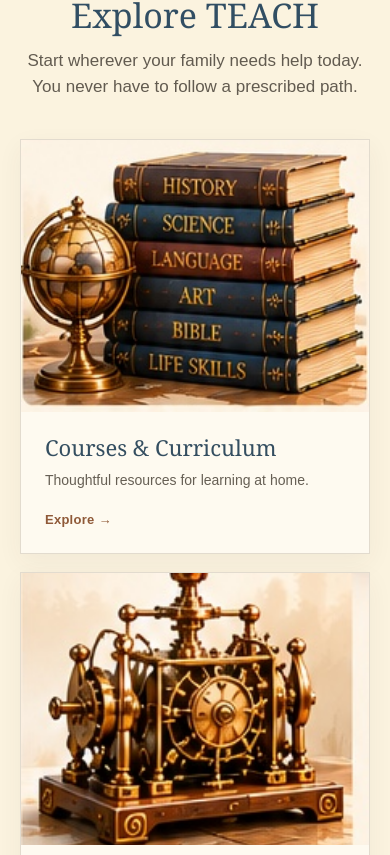
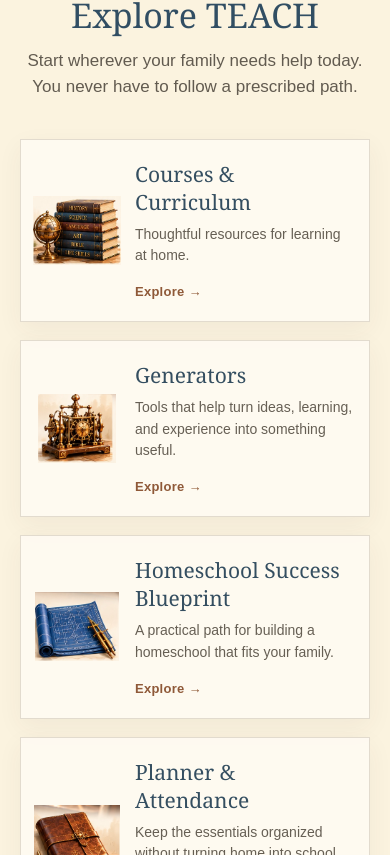
Before and after one commit to JPhoenix-9/TEACH, a Next.js app: page / in a window 390 px wide. Shown: the part 1049-1904 px from the top of the page. Built offline with nearby package versions, Linux system fonts and the light colour scheme.

Commit message:
Make homepage destination illustrations compact and responsive

```diff
--- a/app/globals.css
+++ b/app/globals.css
@@ -44,11 +44,11 @@ a { color: inherit; text-decoration: none; }
 .section-heading > span,.eyebrow { font-family:Arial,Helvetica,sans-serif; font-size:12px; font-weight:700; letter-spacing:.16em; color:#8d6749; }
 .section-heading h2,.guidance-card h2 { margin:8px 0 10px; color:#314e63; font-size:clamp(34px,3.4vw,49px); font-weight:400; }
 .section-heading p { margin:0; font-family:Arial,Helvetica,sans-serif; color:#625b50; font-size:17px; line-height:1.55; }
-.destination-grid { max-width:1240px; margin:0 auto; display:grid; grid-template-columns:repeat(4,minmax(0,1fr)); gap:18px; }
-.destination-card { overflow:hidden; min-height:365px; background:rgba(255,252,244,.82); border:1px solid rgba(128,110,81,.22); box-shadow:0 8px 24px rgba(74,63,47,.055); transition:transform .18s ease,box-shadow .18s ease; }
+.destination-grid { max-width:1080px; margin:0 auto; display:grid; grid-template-columns:repeat(4,minmax(0,1fr)); gap:18px; }
+.destination-card { overflow:hidden; min-height:310px; background:rgba(255,252,244,.82); border:1px solid rgba(128,110,81,.22); box-shadow:0 8px 24px rgba(74,63,47,.055); transition:transform .18s ease,box-shadow .18s ease; }
 .destination-card:hover { transform:translateY(-3px); box-shadow:0 11px 27px rgba(74,63,47,.09); }
-.destination-image { display:block; width:100%; height:180px; object-fit:cover; object-position:center; }
-.destination-card-copy { padding:20px 24px 24px; }
+.destination-image { display:block; width:160px; max-width:calc(100% - 32px); height:125px; margin:18px auto 0; object-fit:contain; object-position:center; }
+.destination-card-copy { padding:18px 20px 22px; }
 .destination-card h3 { margin:0 0 8px; color:#344e60; font-size:22px; font-weight:400; }
 .destination-card p { margin:0 0 16px; font-family:Arial,Helvetica,sans-serif; color:#665f54; font-size:14px; line-height:1.55; }
 .destination-link,.guidance-card a { font-family:Arial,Helvetica,sans-serif; color:#8f5938; font-size:13px; font-weight:700; letter-spacing:.02em; }
@@ -64,4 +64,4 @@ a { color: inherit; text-decoration: none; }
 
 @media (max-width:1280px) { .home-hero { height:560px; } .hero-art { background-size:auto 108%; background-position:right 84%; } .hero-copy { width:61%; padding:50px 0 0 5vw; } .hero-copy h1 { font-size:clamp(45px,4.8vw,59px); } }
 @media (max-width:1100px) { .header-inner { align-items:flex-start; flex-direction:column; gap:12px; } .header-actions { width:100%; } .primary-nav,.account-nav { justify-content:flex-start; flex-wrap:wrap; } .home-hero { height:540px; } .hero-art { background-size:auto 104%; background-position:right 86%; } .hero-copy { width:65%; padding:46px 0 0 5vw; } .hero-copy h1 { font-size:clamp(43px,5vw,54px); } .destination-grid { grid-template-columns:repeat(2,minmax(0,1fr)); } }
-@media (max-width:720px) { .home-hero { height:620px; min-height:620px; background:#f6edda; } .hero-art { position:absolute; inset:0; background-size:auto 88%; background-position:58% bottom; background-repeat:no-repeat; background-color:#f6edda; } .hero-wash { display:block; background:linear-gradient(180deg,#fff8e9 0%,rgba(255,248,233,.98) 34%,rgba(255,248,233,.88) 46%,rgba(255,248,233,.38) 58%,rgba(255,248,233,.02) 72%,rgba(255,248,233,0) 84%); } .hero-copy { position:relative; z-index:3; width:100%; max-width:none; padding:30px 22px 0; background:transparent; } .hero-copy h1 { font-size:clamp(39px,10.5vw,47px); } .hero-copy p { font-size:19px; } .hero-actions { flex-wrap:wrap; gap:10px; margin-top:17px; } .hero-actions a { height:46px; min-width:0; padding:0 18px; font-size:15px; } .explore-section { padding:50px 20px 58px; } .destination-grid,.home-guidance { grid-template-columns:1fr; } .destination-image { height:auto; aspect-ratio:1.28/1; } .home-guidance { padding:40px 20px; } .guidance-card { padding:36px 26px; } .home-belief { padding:58px 25px 64px; } }
+@media (max-width:720px) { .home-hero { height:620px; min-height:620px; background:#f6edda; } .hero-art { position:absolute; inset:0; background-size:auto 88%; background-position:58% bottom; background-repeat:no-repeat; background-color:#f6edda; } .hero-wash { display:block; background:linear-gradient(180deg,#fff8e9 0%,rgba(255,248,233,.98) 34%,rgba(255,248,233,.88) 46%,rgba(255,248,233,.38) 58%,rgba(255,248,233,.02) 72%,rgba(255,248,233,0) 84%); } .hero-copy { position:relative; z-index:3; width:100%; max-width:none; padding:30px 22px 0; background:transparent; } .hero-copy h1 { font-size:clamp(39px,10.5vw,47px); } .hero-copy p { font-size:19px; } .hero-actions { flex-wrap:wrap; gap:10px; margin-top:17px; } .hero-actions a { height:46px; min-width:0; padding:0 18px; font-size:15px; } .explore-section { padding:50px 20px 58px; } .destination-grid,.home-guidance { grid-template-columns:1fr; } .destination-grid { max-width:560px; } .destination-card { display:grid; grid-template-columns:96px minmax(0,1fr); align-items:center; min-height:160px; } .destination-image { width:88px; max-width:100%; height:auto; aspect-ratio:1.28/1; margin:16px 0 16px 12px; } .destination-card-copy { padding:20px 16px 20px 18px; min-width:0; } .destination-card h3 { font-size:21px; overflow-wrap:break-word; } .destination-card p { margin-bottom:12px; } .home-guidance { padding:40px 20px; } .guidance-card { padding:36px 26px; } .home-belief { padding:58px 25px 64px; } }
```
